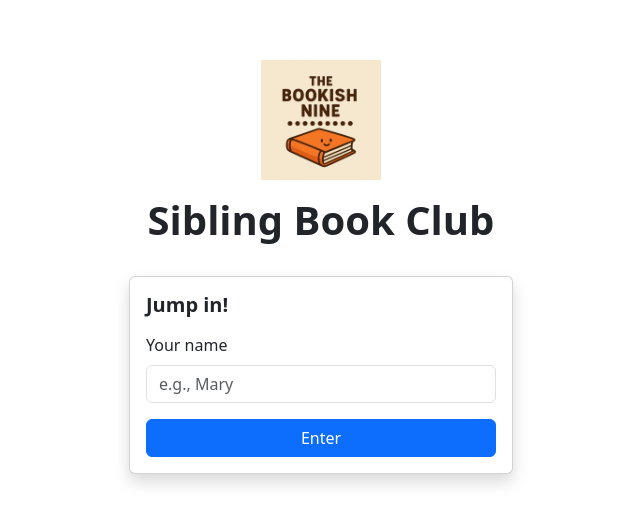
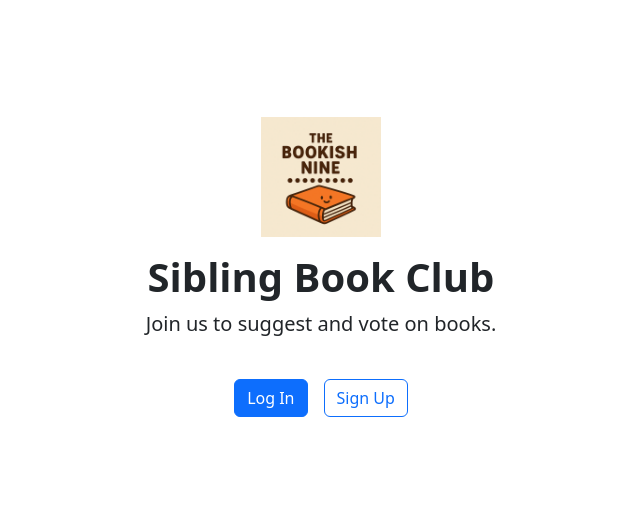
Before and after one commit to palmaisaias/book-club-client, a React (Vite) app: page / in a window 1280 px wide. Shown: the part 133-656 px from the top of the page, without its empty margins (319-959 px from the left). Built offline with nearby package versions, Linux system fonts and the light colour scheme.

Commit message:
Client fixes

```diff
--- a/src/pages/Dashboard.jsx
+++ b/src/pages/Dashboard.jsx
@@ -16,8 +16,9 @@ export default function Dashboard({ userName }) {
     async function fetchPick() {
       try {
         const res = await fetch("http://localhost:8000/monthly/pick", {
+          method: "POST",
           headers: {
-            "Authorization": `Bearer ${token}`,
+            Authorization: `Bearer ${token}`,
           },
         });
         if (!res.ok) {
@@ -34,7 +35,7 @@ export default function Dashboard({ userName }) {
       }
     }
     fetchPick();
-  }, []);
+  }, [token]);
 
   if (loading) {
     return (
--- a/src/pages/Landing.jsx
+++ b/src/pages/Landing.jsx
@@ -1,51 +1,28 @@
-import { useState } from "react";
-import { Container, Row, Col, Button, Form, Card } from "react-bootstrap";
-import { useNavigate } from "react-router-dom";
-import logo from "../assets/logo.png";   // swap for your actual logo file
+import React from "react";
+import { Container, Row, Col, Button } from "react-bootstrap";
+import { Link } from "react-router-dom";
+import logo from "../assets/logo.png";
 
-export default function Landing({ setUserName }) {
-  const [name, setName] = useState("");
-  const navigate = useNavigate();
-
-  const handleSubmit = (e) => {
-    e.preventDefault();
-    const trimmed = name.trim();
-    if (!trimmed) return;
-    setUserName(trimmed);       // lift state up to App.jsx
-    navigate("/dashboard");     // go to the main page
-  };
-
+export default function Landing() {
   return (
     <Container className="d-flex flex-column justify-content-center align-items-center vh-100">
       <Row className="mb-4 text-center">
         <Col>
           <img src={logo} width={120} alt="Book Club Logo" />
           <h1 className="mt-3 fw-bold">Sibling Book Club</h1>
+          <p className="lead">Join us to suggest and vote on books.</p>
         </Col>
       </Row>
-
-      <Card style={{ maxWidth: "24rem" }} className="w-100 shadow">
-        <Card.Body>
-          <Card.Title className="mb-3 fw-semibold">Jump in!</Card.Title>
-
-          <Form onSubmit={handleSubmit}>
-            <Form.Group controlId="nameInput">
-              <Form.Label>Your name</Form.Label>
-              <Form.Control
-                type="text"
-                placeholder="e.g., Mary"
-                value={name}
-                onChange={(e) => setName(e.target.value)}
-                required
-              />
-            </Form.Group>
-
-            <Button type="submit" variant="primary" className="w-100 mt-3">
-              Enter
-            </Button>
-          </Form>
-        </Card.Body>
-      </Card>
+      <Row>
+        <Col className="d-flex gap-3 justify-content-center">
+          <Button as={Link} to="/login" variant="primary">
+            Log In
+          </Button>
+          <Button as={Link} to="/signup" variant="outline-primary">
+            Sign Up
+          </Button>
+        </Col>
+      </Row>
     </Container>
   );
 }
--- a/src/pages/Profile.jsx
+++ b/src/pages/Profile.jsx
@@ -1,34 +1,35 @@
-// client/src/pages/Profile.jsx
-import { useState, useEffect } from "react";
+import { useState, useEffect, useContext } from "react";
 import { Container, Row, Col, Card, Form, Button } from "react-bootstrap";
 import { useNavigate } from "react-router-dom";
-import { useContext } from "react";
 import { AuthContext } from "../context/AuthContext.jsx";
 
-export default function Profile({ userName }) {
+export default function Profile() {
   const navigate = useNavigate();
-  const { token } = useContext(AuthContext);
+  const { token, userName } = useContext(AuthContext);
+
+  // Use a storage key unique to this user
+  const storageKey = `bookSuggestions-${userName}`;
 
   // Pull saved suggestions (if any) from localStorage
-  const stored = JSON.parse(localStorage.getItem("bookSuggestions") || "[]");
+  const stored = JSON.parse(localStorage.getItem(storageKey) || "[]");
   const [suggestions, setSuggestions] = useState(
     stored.length ? stored : [{ title: "", author: "" }]
   );
 
-  // Persist on every change
+  // Persist changes to that per-user key
   useEffect(() => {
-    localStorage.setItem("bookSuggestions", JSON.stringify(suggestions));
-  }, [suggestions]);
+    localStorage.setItem(storageKey, JSON.stringify(suggestions));
+  }, [suggestions, storageKey]);
 
-  const handleChange = (idx, field, value) => {
+  const handleChange = (idx, field, value) =>
     setSuggestions((prev) =>
       prev.map((s, i) => (i === idx ? { ...s, [field]: value } : s))
     );
-  };
 
   const addRow = () => {
-    if (suggestions.length < 4)
+    if (suggestions.length < 4) {
       setSuggestions([...suggestions, { title: "", author: "" }]);
+    }
   };
 
   const removeRow = (idx) => {
@@ -38,12 +39,12 @@ export default function Profile({ userName }) {
   const handleSave = async () => {
     try {
       for (const s of suggestions) {
-        if (!s.title.trim()) continue;   // skip blank rows
-        await fetch("http://localhost:8000/suggestions/", {
+        if (!s.title.trim()) continue;
+        await fetch("https://book-club-server-qlrh.onrender.com/suggestions/", {
           method: "POST",
           headers: {
             "Content-Type": "application/json",
-            "Authorization": `Bearer ${token}`,
+            Authorization: `Bearer ${token}`,
           },
           body: JSON.stringify({
             username: userName,
@@ -63,8 +64,8 @@ export default function Profile({ userName }) {
     <Container className="py-5">
       <Row className="mb-4 text-center">
         <Col>
-          <h2 className="fw-bold">Hey {userName || "there"}!</h2>
-          <p className="lead">Add up to four books you’d like the family to read.</p>
+          <h2 className="fw-bold">Hey {userName}!</h2>
+          <p className="lead">Add up to four books you’d like us to read.</p>
         </Col>
       </Row>
 
@@ -78,19 +79,21 @@ export default function Profile({ userName }) {
                     <Form.Group className="mb-2">
                       <Form.Label>Title #{idx + 1}</Form.Label>
                       <Form.Control
-                        type="text"
                         value={s.title}
                         placeholder="Book title"
-                        onChange={(e) => handleChange(idx, "title", e.target.value)}
+                        onChange={(e) =>
+                          handleChange(idx, "title", e.target.value)
+                        }
                       />
                     </Form.Group>
                     <Form.Group>
                       <Form.Label>Author</Form.Label>
                       <Form.Control
-                        type="text"
                         value={s.author}
                         placeholder="Author name"
-                        onChange={(e) => handleChange(idx, "author", e.target.value)}
+                        onChange={(e) =>
+                          handleChange(idx, "author", e.target.value)
+                        }
                       />
                     </Form.Group>
                     {idx > 0 && (
@@ -116,7 +119,7 @@ export default function Profile({ userName }) {
 
                 <div className="d-grid">
                   <Button variant="primary" onClick={handleSave}>
-                    Save &amp; Return to Dashboard
+                    Save & Return to Dashboard
                   </Button>
                 </div>
               </Form>
```
